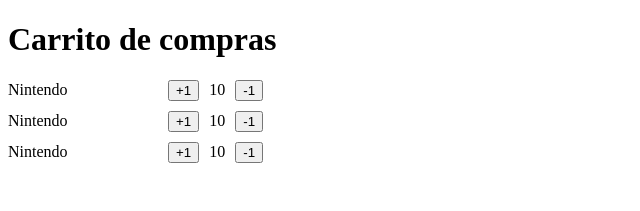
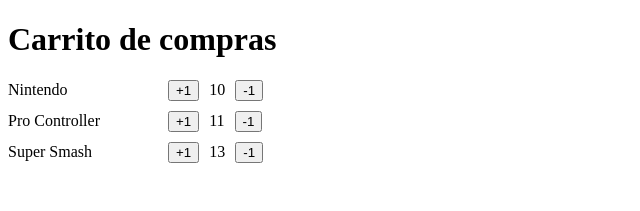
Before and after one commit to VictorCarmonaMoraza/First_Steps, a React (Vite) app: page / in a window 1280 px wide. Shown: the top 211 px of the page, without its empty margins (0-640 px from the left). Built offline with nearby package versions, Linux system fonts and the light colour scheme.

Commit message:
Propiedades del componente

```diff
--- a/src/FirstStepsApp.tsx
+++ b/src/FirstStepsApp.tsx
@@ -4,9 +4,9 @@
   return (
     <>
       <h1>Carrito de compras</h1>
-      <ItemCounter />
-      <ItemCounter />
-      <ItemCounter />
+      <ItemCounter name="Nintendo" quantity={10} />
+      <ItemCounter name="Pro Controller" quantity={11} />
+      <ItemCounter name="Super Smash" quantity={13} />
     </>
   );
 }
--- a/src/shopping-cart/ItemCounter.tsx
+++ b/src/shopping-cart/ItemCounter.tsx
@@ -1,6 +1,7 @@
 import { CSSProperties } from "react";
+import { ItemCounterProps } from "./ItemCounterProps";
 
-export const ItemCounter = () => {
+export const ItemCounter = ({ name, quantity }: ItemCounterProps) => {
   const estilo: CSSProperties = {
     display: "flex",
     alignItems: "center",
@@ -14,10 +15,10 @@
           width: 150,
         }}
       >
-        Nintendo
+        {name}
       </span>
       <button>+1</button>
-      <span>10</span>
+      <span>{quantity}</span>
       <button>-1</button>
     </section>
   );
--- /dev/null
+++ b/src/shopping-cart/ItemCounterProps.ts
@@ -0,0 +1,4 @@
+export interface ItemCounterProps {
+    name: string;
+    quantity?: number;
+}
```
